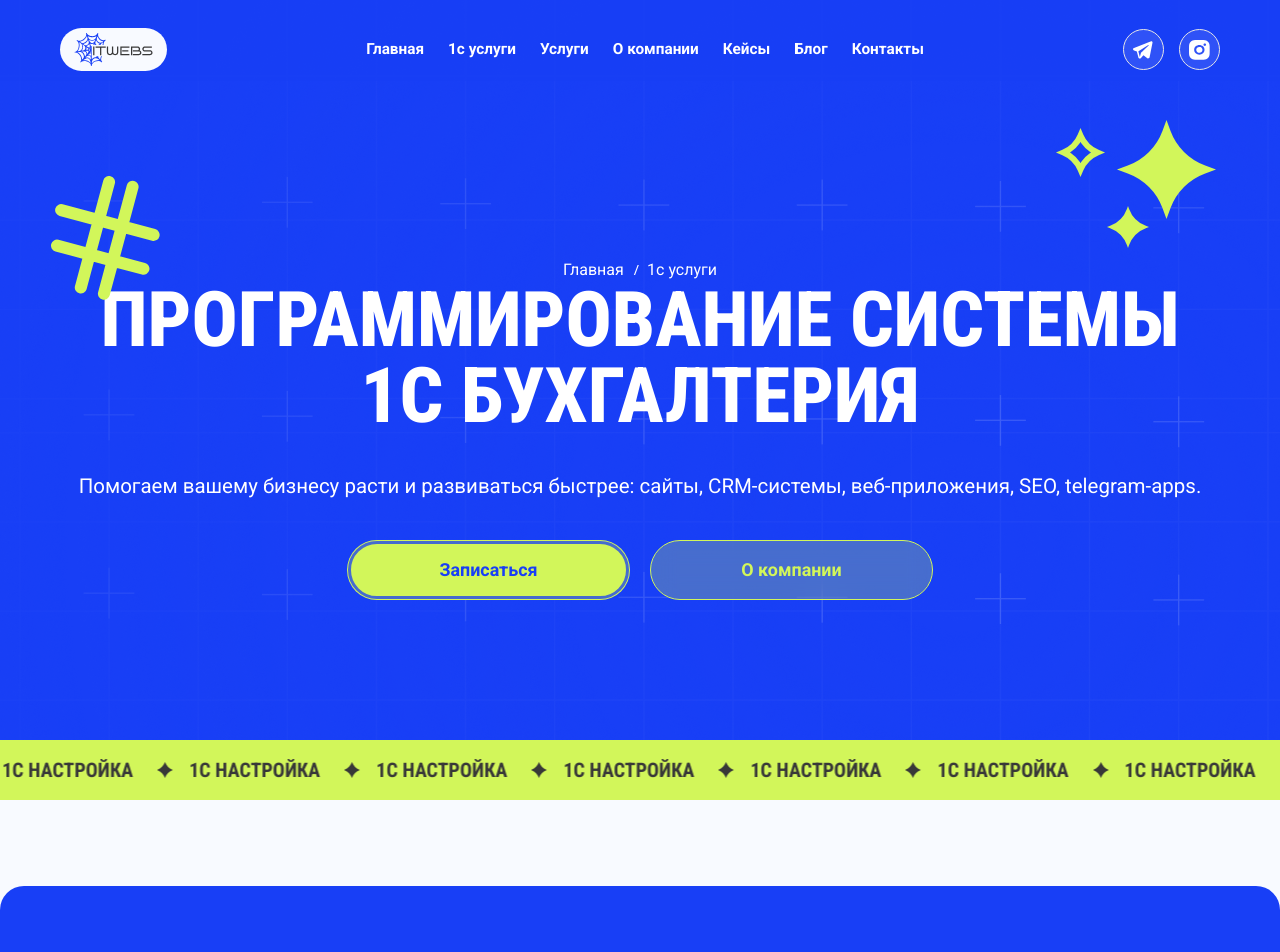
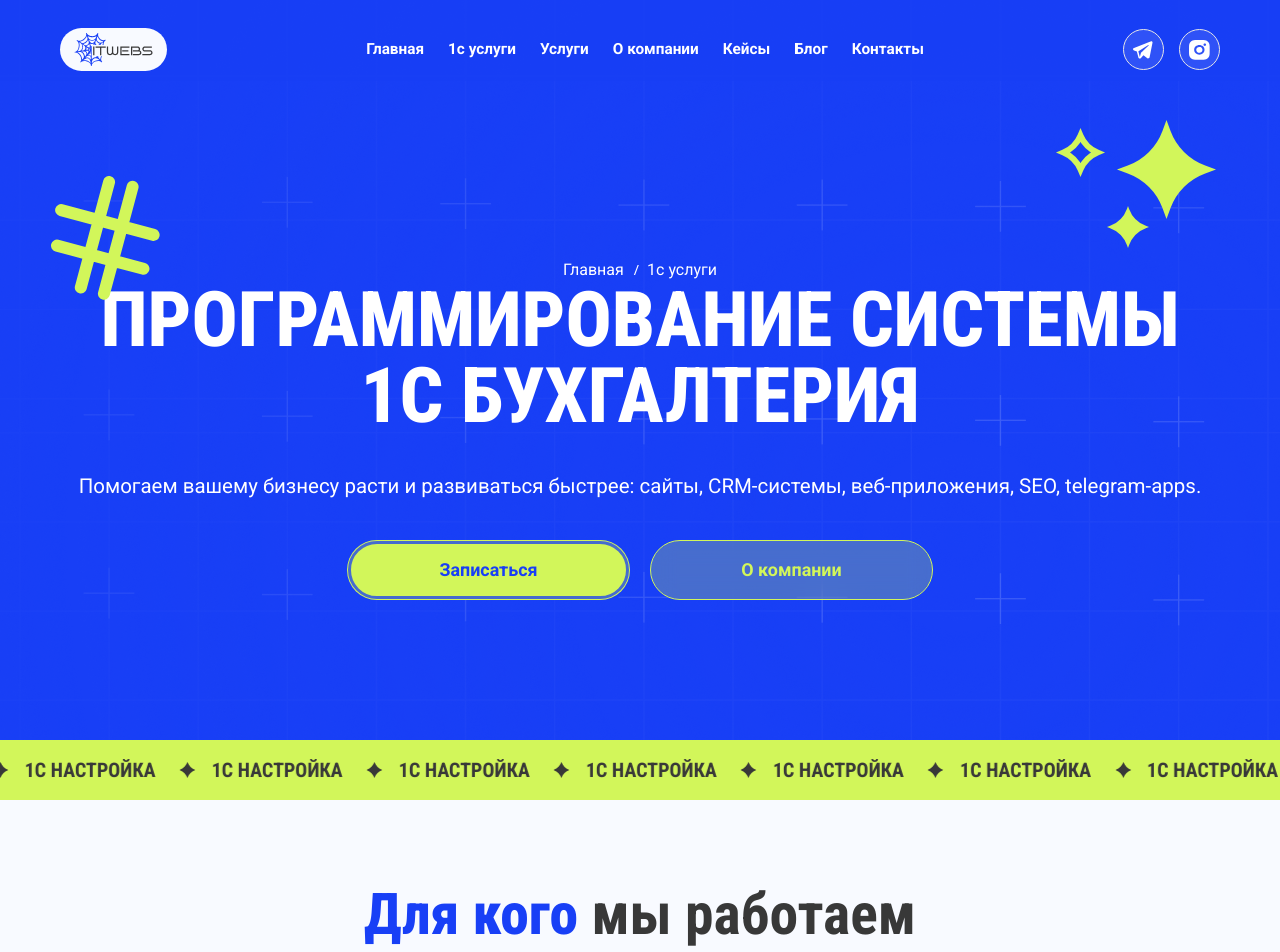
Before and after one commit to itwebs-corporate/itwebs-full-frontend, a Next.js app: page /services-1c in a window 1280 px wide. Shown: the top 952 px of the page. Built offline with nearby package versions, Linux system fonts and the light colour scheme.

Commit message:
feat: add block for-who-we-work

```diff
--- a/src/app/page.tsx
+++ b/src/app/page.tsx
@@ -1,9 +1,8 @@
 import Link from 'next/link';
 
+import OurClientsBlock from '@/components/shared/for-who-we-work-block/our-clients-block';
 import HeroBlock from '@/components/shared/hero-block/hero-block';
 import HowWeWorkBlock from '@/components/shared/how-we-work/how-we-work-block';
-import OurClientsBlock from '@/components/shared/our-clients-block/our-clients-block';
-import { OUR_CLIENTS_CONFIG } from '@/components/shared/our-clients-block/our-clients-config';
 import OurTechBlock from '@/components/shared/our-tech-block/our-tech-block';
 import SeoTextBlock from '@/components/shared/seo-text-block/seo-text-block';
 import WeSolveClientTaskBlock from '@/components/shared/we-solve-client-task-block/we-solve-client-task-block';
@@ -26,7 +25,7 @@
           <Link href={PAGES_CONFIG.CASES}>Наши кейсы</Link>
         </Button>
       </HeroBlock>
-      <OurClientsBlock data={OUR_CLIENTS_CONFIG} />
+      <OurClientsBlock />
       <OurTechBlock />
       <WeSolveClientTaskBlock />
       <HowWeWorkBlock />
--- a/src/app/services-1c/page.tsx
+++ b/src/app/services-1c/page.tsx
@@ -1,5 +1,6 @@
 import Link from 'next/link';
 
+import OurClientsBlock from '@/components/shared/for-who-we-work-block/our-clients-block';
 import HeroBlock from '@/components/shared/hero-block/hero-block';
 import QuestionsBlock from '@/components/shared/questions-block/questions-block';
 import { Button } from '@/components/ui/button';
@@ -18,6 +19,7 @@
           <Link href={PAGES_CONFIG.ABOUT}>О компании</Link>
         </Button>
       </HeroBlock>
+      <OurClientsBlock />
       <QuestionsBlock />
     </>
   );
--- a/src/components/shared/our-clients-block/our-clients-block.tsx
+++ b/src/components/shared/for-who-we-work-block/our-clients-block.tsx
@@ -3,10 +3,11 @@
 
 import { CardTypes } from '@/shared/types/global-types';
 
+import { OUR_CLIENTS_CONFIG } from './our-clients-config';
 import Card from '../../ui/card';
 
 // TODO: поменять название блока - так как не понятно
-export default function OurClientsBlock({ data }: { data: CardTypes[] }) {
+export default function OurClientsBlock({ data = OUR_CLIENTS_CONFIG }: { data?: CardTypes[] }) {
   return (
     <Section className="bg-background" fullScreen={false}>
       <Typography variant="h2">
```
Also changed, not shown: src/components/shared/for-who-we-work-block/our-clients-config.ts (renamed from src/components/shared/our-clients-block/our-clients-config.ts).
